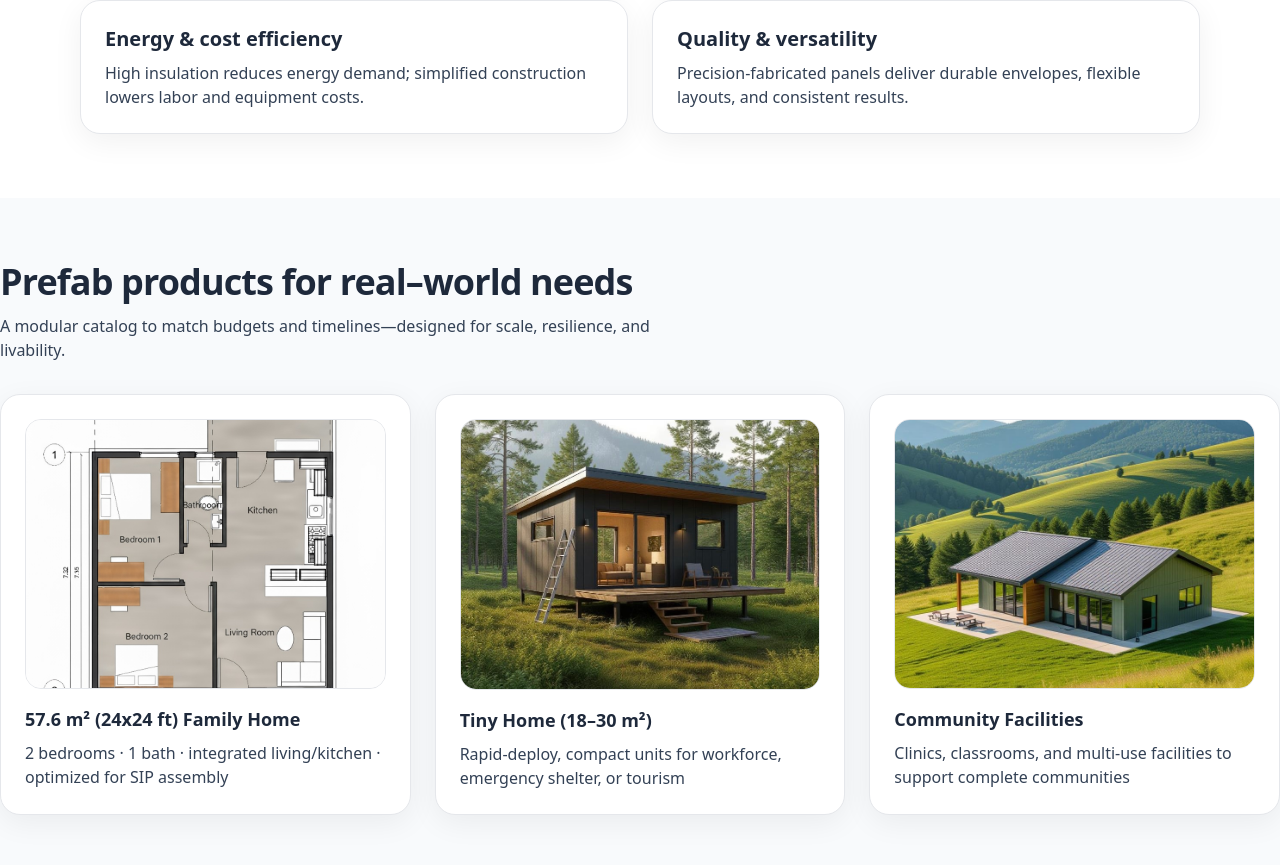
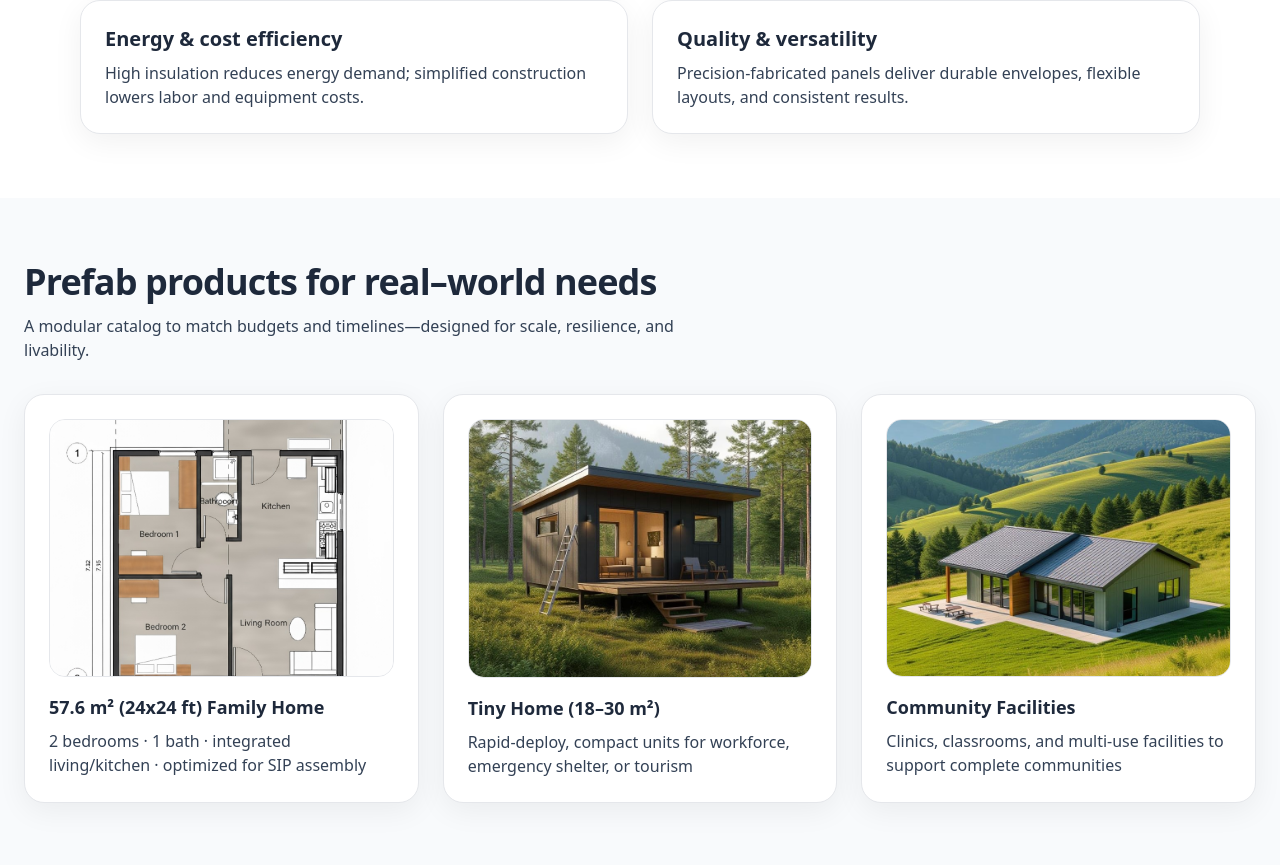
Before and after one commit to josevsilva/Terra-Construct, a Next.js app: page / in a window 1280 px wide. Shown: the part 1515-2380 px from the top of the page. Built offline with nearby package versions, Linux system fonts and the light colour scheme.

Commit message:
Update Products.tsx
Fixed margin error on Products page Prefab Real World

```diff
--- a/components/Products.tsx
+++ b/components/Products.tsx
@@ -1,4 +1,4 @@
-import Image from 'next/image'
+import Image from 'next/image';
 
 export default function Products() {
   const products = [
@@ -21,7 +21,7 @@ export default function Products() {
 
   return (
     <section id="products" className="bg-slate-50">
-      <div className="container mx-auto py-16">
+      <div className="container mx-auto py-16 px-6">
         <h2 className="text-3xl md:text-4xl font-semibold tracking-tight">
           Prefab products for real–world needs
         </h2>
```
